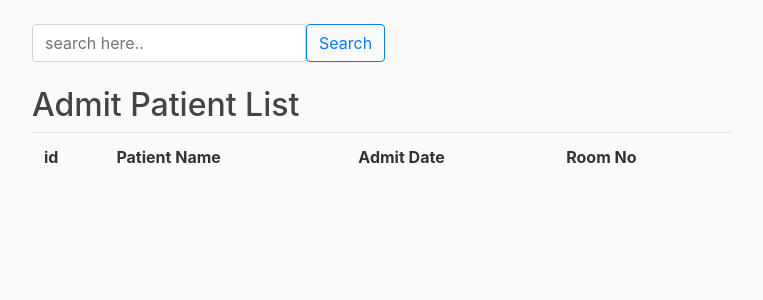
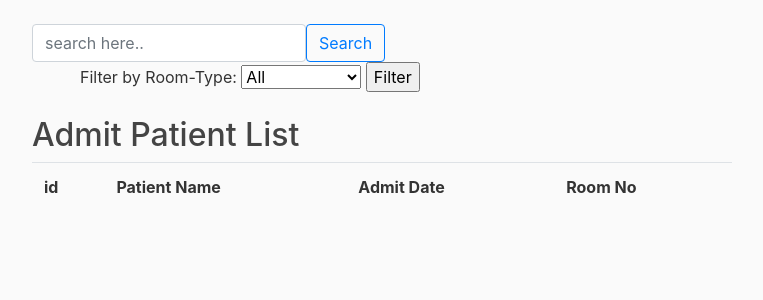
Before and after one commit to ayushipandya89/Hospital-Management-System, a Django app: page /view_admit/ in a window 1280 px wide. Shown: the part 56-356 px from the top of the page, without its empty margins (68-831 px from the left). Run offline with Django 4.2, Linux system fonts and the light colour scheme; the visitor is signed in with stand-in values (Sample User, id 1); data comes from the database, SQL or seed files in the repository; data that the repository does not hold is empty; parts of the project's set-up code (start-up, migrations or seed data) failed here and were passed over; some libraries are stand-ins or nearby versions.

Commit message:
apply filter in some listview

```diff
--- a/appointment/templates/appointment/view_admit_patient.html
+++ b/appointment/templates/appointment/view_admit_patient.html
@@ -7,6 +7,16 @@
             {% csrf_token %}
             <input type="search" class="form-control" id="view_admit_form" placeholder="search here.." name="search">
             <button class="btn btn-outline-primary my-2 my-sm-0" id="medicine_form" type="submit">Search</button>
+            <div class="optionsDiv ml-5">
+                Filter by Room-Type:
+                <select name="name" id="selectField">
+                    <option value="All" selected>All</option>
+                    <option value="General" >General</option>
+                    <option value="Semi-Private" >Semi-Private</option>
+                    <option value="Private" >Private</option>
+                </select>
+                <input type="submit" value="Filter">
+            </div>
         </form>
         <br>
         <h2> Admit Patient List </h2>
--- a/appointment/views.py
+++ b/appointment/views.py
@@ -160,17 +160,16 @@ class ViewRooms(View):
 
     def post(self, request):
         search = request.POST['search']
-        filter = request.POST['name']
-        print(filter)
+        query_filter = request.POST['name']
         if search != "":
             search = search.strip()
             user = Room.objects.filter(room_type__icontains=search)
             return render(request, 'appointment/view_rooms.html', {'data': user})
-        elif filter != "":
-            if filter == 'All':
+        elif query_filter != "":
+            if query_filter == 'All':
                 user = Room.objects.all()
             else:
-                query = filter.strip()
+                query = query_filter.strip()
                 user = Room.objects.filter(room_type=query)
             return render(request, 'appointment/view_rooms.html', {'data': user})
         else:
@@ -252,10 +251,19 @@ class ViewAdmitPatient(View):
 
     def post(self, request):
         search = request.POST['search']
-        if search != " ":
+        query_filter = request.POST['name']
+        if search != "":
             search = search.strip()
             user = Admit.objects.filter(patient__patient__username__icontains=search)
             return render(request, 'appointment/view_admit_patient.html', {'data': user})
+        elif query_filter != "":
+            if query_filter == 'All':
+                user = Admit.objects.all()
+            else:
+                query = query_filter.strip()
+                user = Admit.objects.filter(room__room_type=query)
+            return render(request, 'appointment/view_admit_patient.html', {'data': user})
+
         else:
             return redirect('Hospital-home')
 
@@ -295,10 +303,19 @@ class ViewDischargePatient(View):
 
     def post(self, request):
         search = request.POST['search']
-        if search != " ":
+        query_filter = request.POST['name']
+        if search != "":
             search = search.strip()
             user = Admit.objects.filter(patient__patient__username__icontains=search)
             return render(request, 'appointment/view_discharge_patient.html', {'data': user})
+        elif query_filter != "":
+            if query_filter == 'All':
+                user = Admit.objects.filter(out_date__isnull=False)
+            else:
+                query = query_filter.strip()
+                user = Admit.objects.filter(room__room_type=query).filter(out_date__isnull=False)
+            return render(request, 'appointment/view_discharge_patient.html', {'data': user})
+
         else:
             return redirect('Hospital-home')
 
--- a/users/views.py
+++ b/users/views.py
@@ -159,18 +159,18 @@ class ViewUser(View):
 
     def post(self, request):
         search = request.POST['search']
-        filter = request.POST['name']
+        query_filter = request.POST['name']
         if search != "":
             search = search.strip()
             all_role = UserRole.objects.values_list('role', flat=True)
             user = CustomUser.objects.filter(username__icontains=search)
             return render(request, 'users/view_user.html', {'data': user, 'all_role': all_role})
-        elif filter != "":
+        elif query_filter != "":
             all_role = UserRole.objects.values_list('role', flat=True)
-            if filter == 'All':
+            if query_filter == 'All':
                 user = Staff.objects.all()
             else:
-                query = filter.strip()
+                query = query_filter.strip()
                 user = CustomUser.objects.filter(role__role=query)
             return render(request, 'users/view_user.html', {'data': user, 'all_role': all_role})
         else:
@@ -210,20 +210,18 @@ class ViewStaff(View):
 
     def post(self, request):
         search = request.POST['search']
-        filter = request.POST['name']
-        print(filter)
+        query_filter = request.POST['name']
         if search != "":
-            print('in search')
             search = search.strip()
             staff = Staff.objects.filter(staff__username__icontains=search)
             all_speciality = StaffSpeciality.objects.values_list('speciality', flat=True)
             return render(request, 'users/view_staff.html', {'data': staff, 'all_speciality': all_speciality})
-        elif filter != "":
+        elif query_filter != "":
             all_speciality = StaffSpeciality.objects.values_list('speciality', flat=True)
-            if filter == 'All':
+            if query_filter == 'All':
                 user = Staff.objects.all()
             else:
-                query = filter.strip()
+                query = query_filter.strip()
                 user = Staff.objects.filter(speciality__speciality=query)
             return render(request, 'users/view_staff.html', {'data': user, 'all_speciality': all_speciality})
         else:
@@ -270,7 +268,6 @@ class EnterFeedback(CreateView, SuccessMessageMixin):
 
     def get_queryset(self):
         query_set = CustomUser.objects.filter(id=self.kwargs['pk'])
-        print(query_set)
         return query_set
 
     def form_valid(self, form):
```
Also changed, not shown: appointment/templates/appointment/view_discharge_patient.html (+10 -0 lines).
